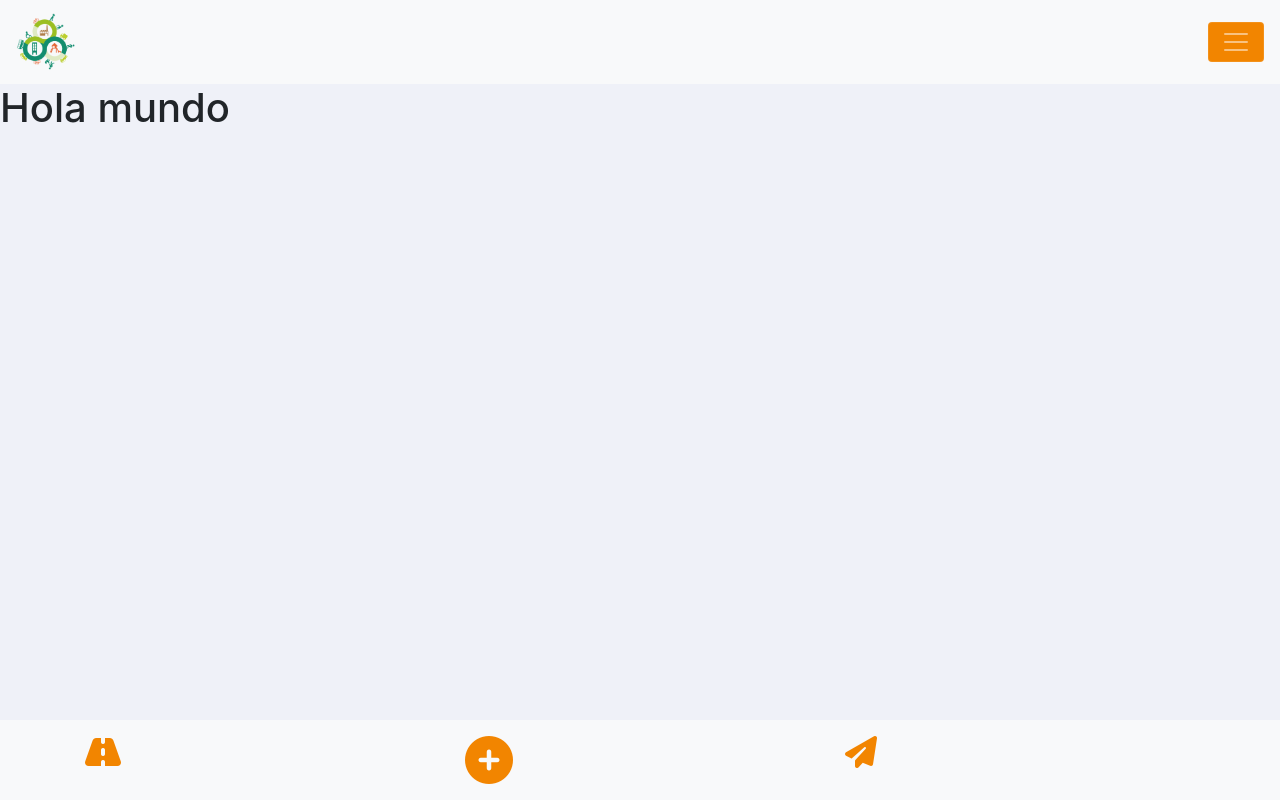
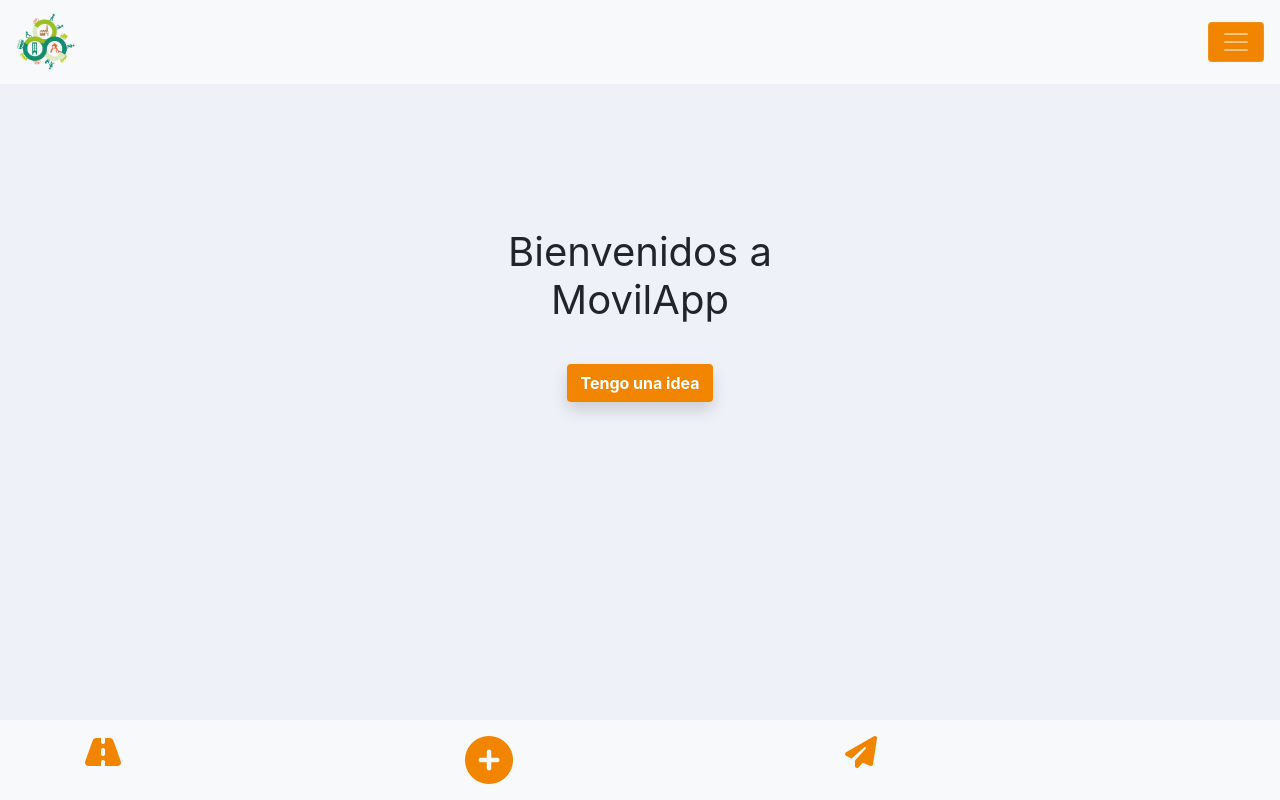
Before and after one commit to Isaza156/movilapp, a React (Create React App) app: page / in a window 1280 px wide. Built offline with nearby package versions, Linux system fonts and the light colour scheme.

Commit message:
Avance Home

```diff
--- a/src/App.js
+++ b/src/App.js
@@ -1,16 +1,15 @@
 import React from "react";
 import { BrowserRouter, Route, Switch } from "react-router-dom";
 import Layout from "./components/Layout";
-import Splash from "./components/Splash";
-
 import NotFound from "./pages/NotFound";
+import Home from "./components/Home";
 
 const App = () => {
   return (
     <BrowserRouter>
       <Layout>
         <Switch>
-          <Route exact path="/" component={Splash} />>
+          <Route exact path="/" component={Home} />
           <Route component={NotFound} />
         </Switch>
       </Layout>
--- /dev/null
+++ b/src/components/Home.jsx
@@ -0,0 +1,30 @@
+import React from "react";
+
+class Home extends React.Component {
+  render() {
+    return (
+      <React.Fragment>
+        <main>
+          <div class="bg-color-home">
+            <div class="position-relative overflow-hidden p-3 p-md-5 text-center bg-home">
+              <div class="col-md-5 p-lg-5 mx-auto my-5 bg-color-home">
+                <h1 class="display-5 font-weight-normal  titulo-responsive">
+                  Bienvenidos a MovilApp
+                </h1>
+                <p class="lead font-weight-normal"></p>
+                <a
+                  class="btn bg-orange text-white shadow font-weight-bold mt-4"
+                  href="https://wa.me/"
+                >
+                  Tengo una idea
+                </a>
+              </div>
+            </div>
+          </div>
+        </main>
+      </React.Fragment>
+    );
+  }
+}
+
+export default Home;
```
Also changed, not shown: src/components/images/movilidad-1.jpg (added), src/components/images/movilidad-2.jpeg (added).
